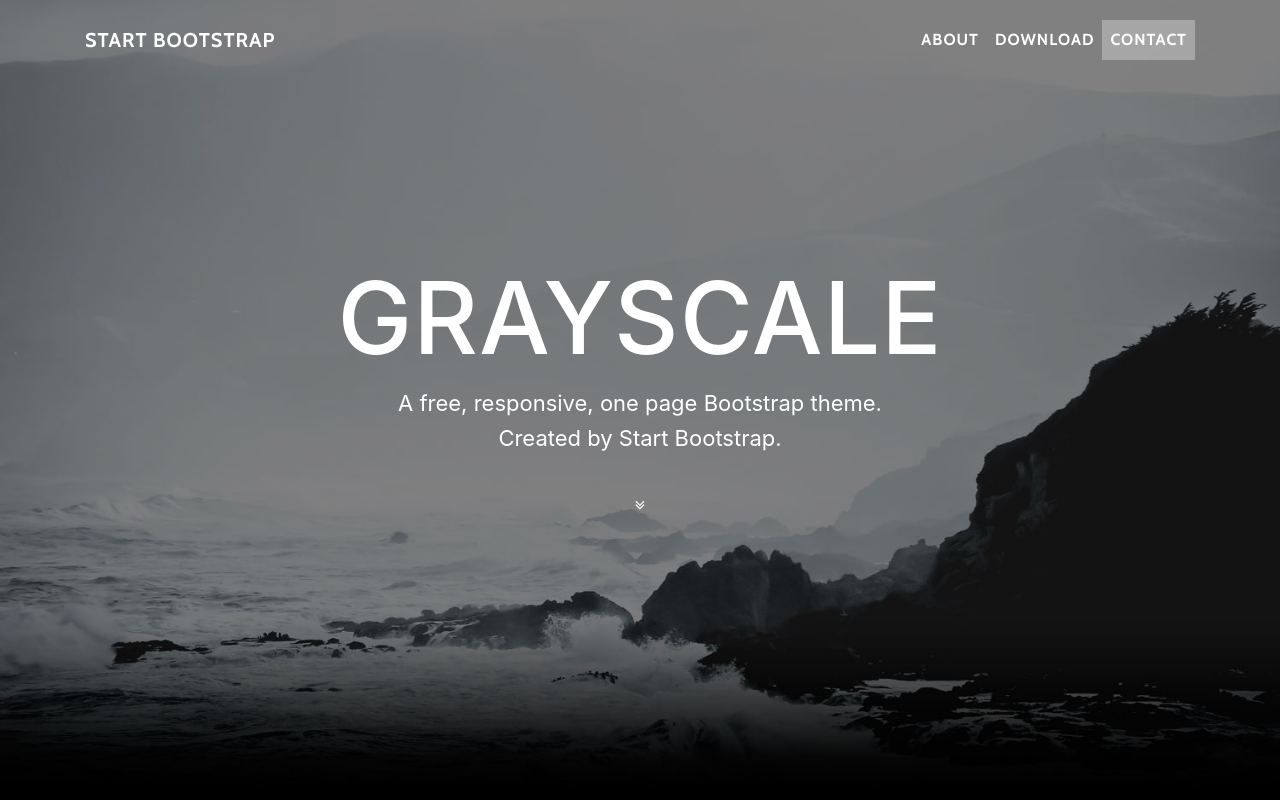
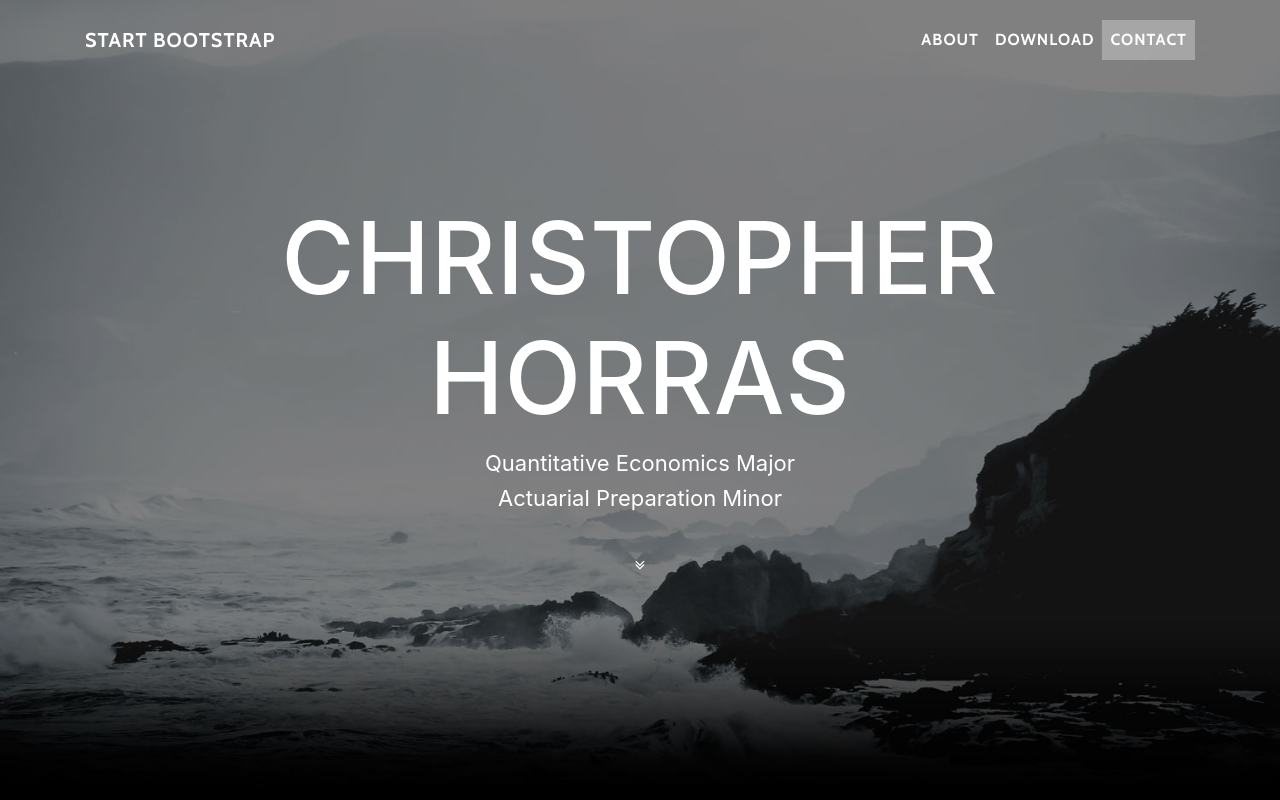
Before and after one commit to chrishorras/chrishorras.github.io, a website with bundled scripts: page index.html in a window 1280 px wide. Shown: the top 800 px of the page. Built offline with nearby package versions, Linux system fonts and the light colour scheme.

Commit message:
Update index.html

```diff
--- a/index.html
+++ b/index.html
@@ -55,9 +55,9 @@
         <div class="container">
           <div class="row">
             <div class="col-lg-8 mx-auto">
-              <h1 class="brand-heading">Grayscale</h1>
-              <p class="intro-text">A free, responsive, one page Bootstrap theme.
-                <br>Created by Start Bootstrap.</p>
+              <h1 class="brand-heading">Christopher Horras</h1>
+              <p class="intro-text">Quantitative Economics Major
+                <br>Actuarial Preparation Minor</p>
               <a href="#about" class="btn btn-circle js-scroll-trigger">
                 <i class="fa fa-angle-double-down animated"></i>
               </a>
```
